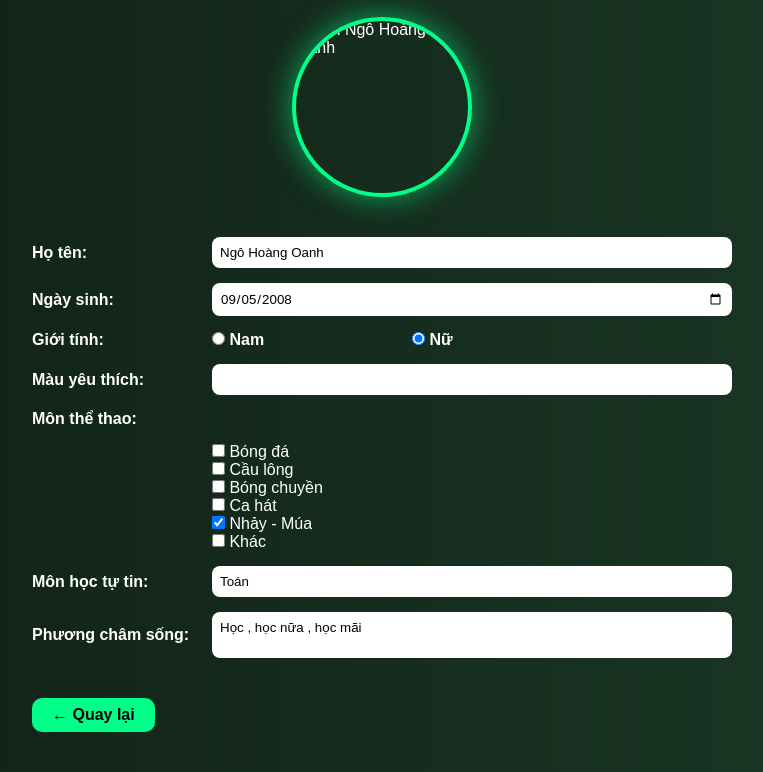
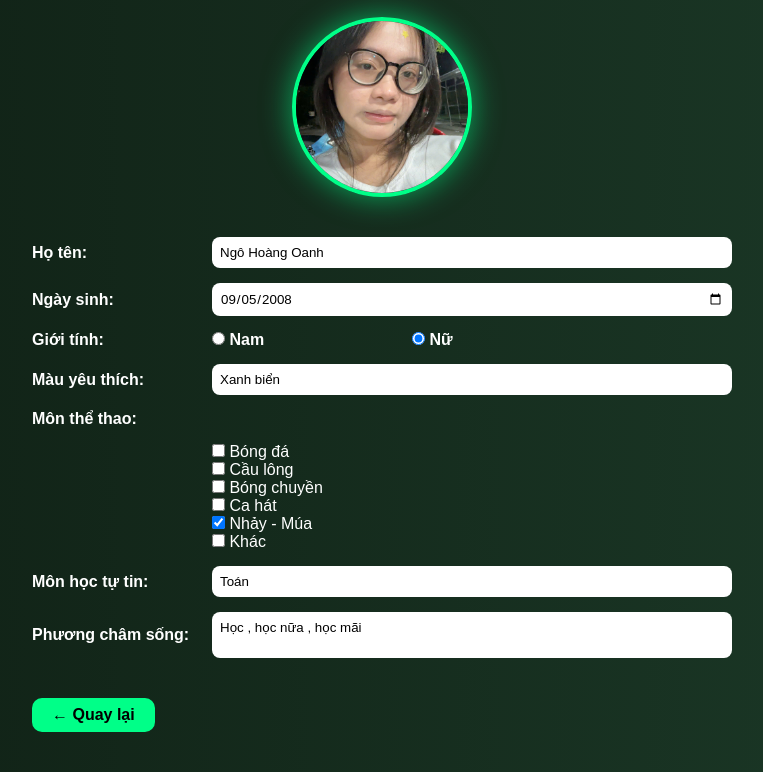
Before and after one commit to tranlugiathinh-glitch/rung-camau, a plain HTML site: page hoangoanh.html in a window 1280 px wide. Shown: the part 80-852 px from the top of the page, without its empty margins (258-1021 px from the left). Drawn offline with Linux system fonts and the light colour scheme.

Commit message:
Update hoangoanh.html

```diff
--- a/hoangoanh.html
+++ b/hoangoanh.html
@@ -103,7 +103,7 @@ textarea{
 <h1>TÂM SỰ ĐÔI DÒNG VỀ BẢN THÂN</h1>
 
 <div class="avatar">
-    <img src="anhoanh.png" alt="Ảnh Ngô Hoàng Oanh">
+    <img src="anhhoangoanh.png" alt="Ảnh Ngô Hoàng Oanh">
 </div>
 
 <div class="form-group">
@@ -126,7 +126,7 @@ textarea{
 
 <div class="form-group">
 <label>Màu yêu thích:</label>
-<input type="text">
+<input type="text" value="Xanh biển">
 </div>
 
 <div class="form-group">
```
